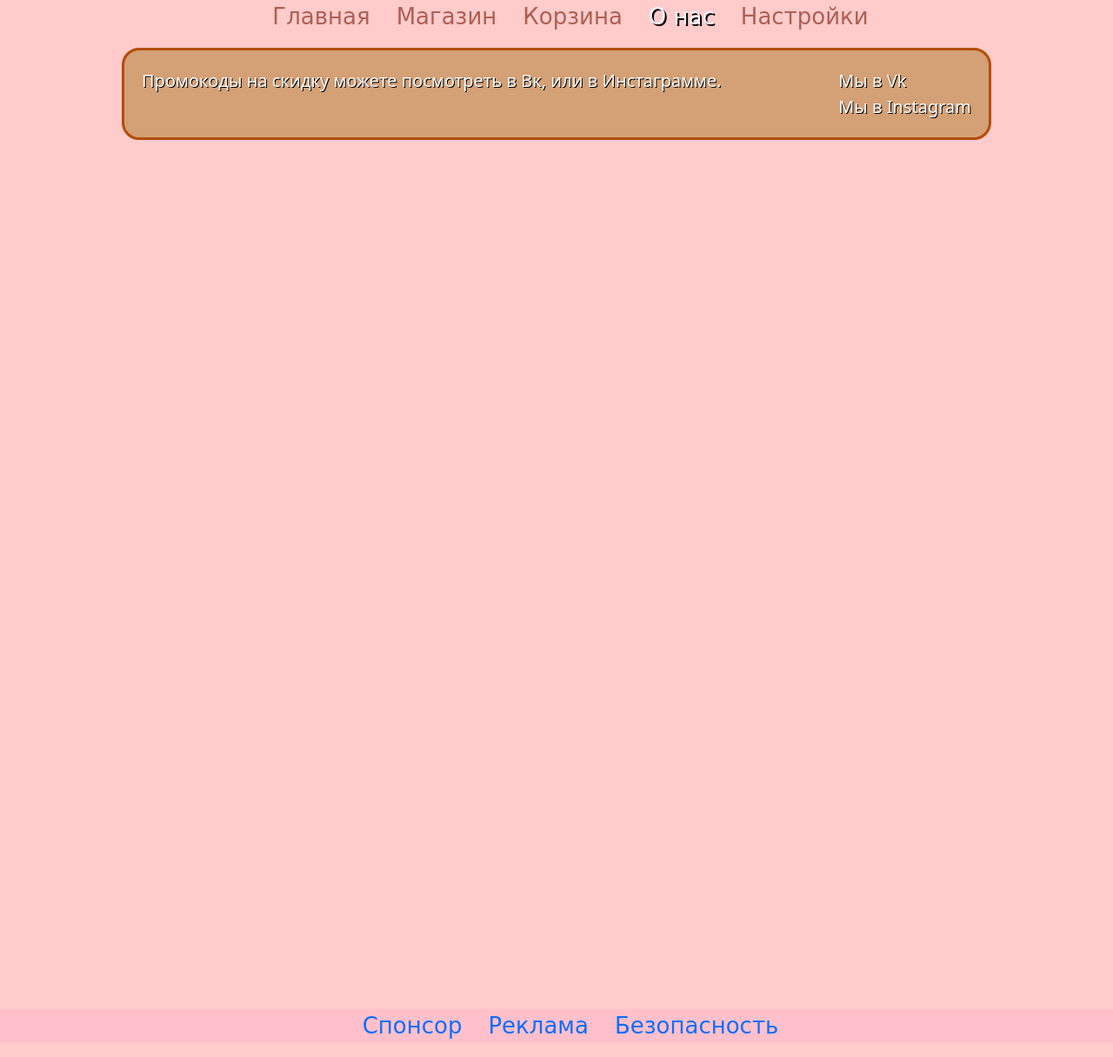
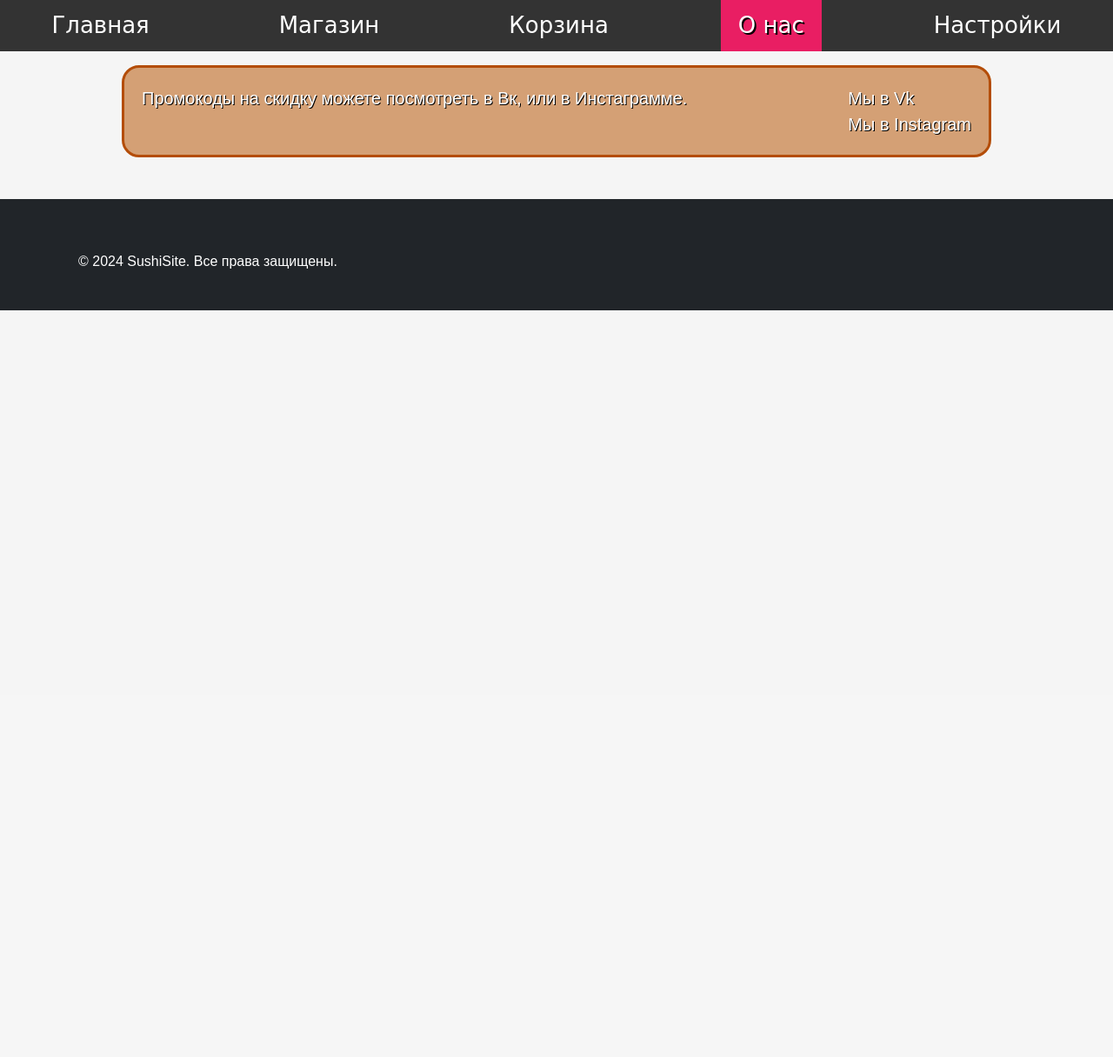
Before and after one commit to TEMTEMCTH/sushisite, a Django app: page /aboutus/ in a window 1280 px wide. Shown: the whole page at 87% size. After the commit the page ends 357 px from the top, so only its background shows below. Run offline with Django 5.2, Linux system fonts and the light colour scheme.

Commit message:
redesign site

```diff
--- a/boot/home/static/style.css
+++ b/boot/home/static/style.css
@@ -343,3 +343,171 @@ h3{
 .dropdown-item{
     font-size: 20px;
 }
+
+
+
+
+
+body {
+    font-family: Arial, sans-serif;
+    margin: 0;
+    padding: 0;
+    background-color: #f5f5f5;
+}
+
+.head ul {
+    list-style: none;
+    display: flex;
+    justify-content: space-around;
+    padding: 0;
+    background: #333;
+}
+
+.head ul li {
+    display: inline;
+}
+
+.head ul li a {
+    text-decoration: none;
+    color: white;
+    padding: 10px 20px;
+    display: block;
+}
+
+.head ul li a.active {
+    background: #e91e63;
+}
+
+.container {
+    padding: 20px;
+}
+
+.reels-container {
+    display: flex;
+    flex-wrap: wrap;
+    gap: 10px;
+}
+
+.reel {
+    background-color: #fff;
+    border-radius: 10px;
+    box-shadow: 0 2px 5px rgba(0,0,0,0.1);
+    width: 300px;
+    overflow: hidden;
+    transition: transform 0.3s ease;
+    cursor: pointer;
+}
+
+.reel:hover {
+    transform: scale(1.05);
+}
+
+.reel img {
+    width: 100%;
+    height: 200px;
+    object-fit: cover;
+}
+
+.reel-info {
+    padding: 15px;
+}
+
+.reel-title {
+    font-size: 1.2em;
+    margin-bottom: 10px;
+    color: #333;
+}
+
+.reel-price {
+    font-size: 1.1em;
+    color: #e91e63;
+    margin-top: 10px;
+}
+
+/* Modal styles */
+.modal {
+    display: none;
+    position: fixed;
+    top: 0;
+    left: 0;
+    width: 100%;
+    height: 100%;
+    background: rgba(0, 0, 0, 0.8);
+    justify-content: center;
+    align-items: center;
+}
+
+.modal-content {
+    background-color: #fff;
+    border-radius: 10px;
+    overflow: hidden;
+    max-width: 500px;
+    width: 90%;
+    animation: fadeIn 0.3s ease;
+}
+
+.modal-content img {
+    width: 100%;
+    height: auto;
+}
+
+.modal-info {
+    padding: 20px;
+}
+
+.modal-title {
+    font-size: 1.5em;
+    margin-bottom: 10px;
+}
+
+.modal-description {
+    font-size: 1em;
+    color: #666;
+}
+
+.modal-price {
+    font-size: 1.3em;
+    color: #e91e63;
+    margin-top: 10px;
+}
+
+.modal-close {
+    position: absolute;
+    top: 20px;
+    right: 20px;
+    font-size: 2em;
+    color: #fff;
+    cursor: pointer;
+}
+
+@keyframes fadeIn {
+    from { opacity: 0; transform: scale(0.9); }
+    to { opacity: 1; transform: scale(1); }
+}
+
+footer {
+    background-color: #343a40;
+    color: white;
+}
+
+footer a {
+    color: #adb5bd;
+    text-decoration: none;
+}
+
+footer a:hover {
+    color: white;
+}
+
+footer h5 {
+    margin-bottom: 1rem;
+}
+
+footer .list-unstyled {
+    padding-left: 0;
+    list-style: none;
+}
+
+footer p {
+    margin-bottom: 0;
+}
--- a/boot/home/templates/base.html
+++ b/boot/home/templates/base.html
@@ -66,12 +66,12 @@
         <p class="text_foot"></p>
     </div>
     {% endblock %}
-    <footer class="foot">
-        <ul>
-            <li><a href="">Спонсор</a></li>
-            <li><a href="">Реклама</a></li>
-            <li><a href="">Безопасность</a></li>
-        </ul>
+    <footer class="bg-dark text-white mt-5 py-4">
+        <div class="container">
+            <div class="text-center mt-3">
+                <p>&copy; 2024 SushiSite. Все права защищены.</p>
+            </div>
+        </div>
     </footer>
 </body>
 
```
Also changed, not shown: boot/home/templates/basket.html (+36 -12 lines), boot/home/templates/shop.html (+50 -13 lines).
